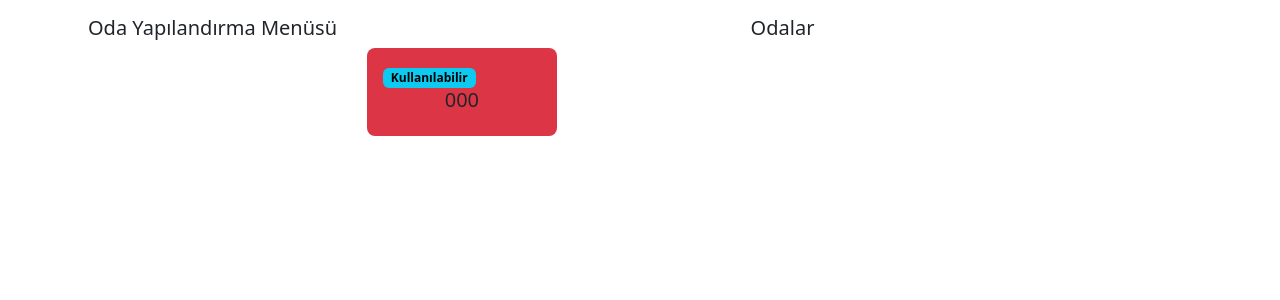
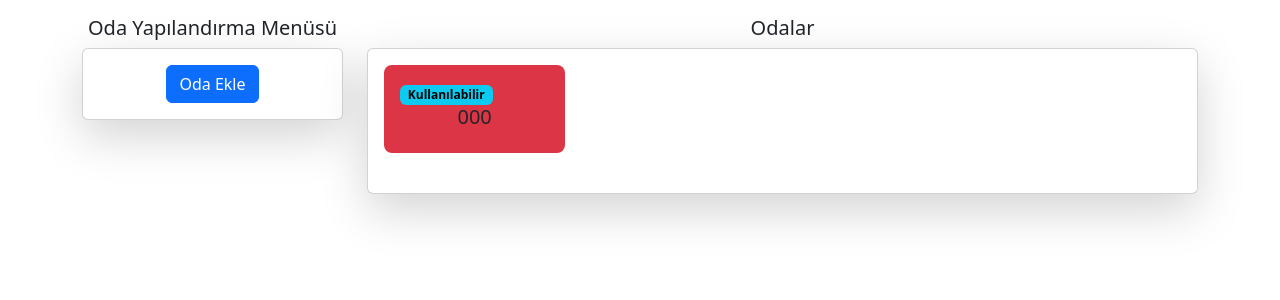
Before and after one commit to Alimddar/OtelKayit, a Django app: template OtelApp/templates/otel.html in a window 1280 px wide. Shown: the part 56-356 px from the top of the page. Run offline with Django 4.2, Linux system fonts and the light colour scheme; the template is opened without the code that fills it: most values are stand-ins (such as "Sample title", 1, 10 or a date in 2020); one stand-in notice (Sample message) is shown.

Commit message:
RoomAdd button added and can be create room

```diff
--- a/OtelApp/models.py
+++ b/OtelApp/models.py
@@ -24,9 +24,9 @@ class OtelOda(models.Model):
     roomclean = models.BooleanField(("Oda Temiz Mi?"), default=True)
     roomdefective = models.BooleanField(("Oda Arızalı Mı?"), default=False)
     roomactive = models.BooleanField(("Odayı Kapat!"), default=False)
-    roomprice = models.IntegerField(("Odanın Fiyatı"), blank=True)
+    roomprice = models.IntegerField(("Odanın Fiyatı"), default=0, blank=True)
     roomproblemreason = models.TextField(("Odanın Problemi Nedir?"), blank=True)
-    roomisempty = models.BooleanField(("Oda Dolu Mu?"),default=False)
+    roomisempty = models.BooleanField(("Oda Dolu Mu?"), default=False)
 
     def __str__(self) -> str:
         return self.roomtype
--- /dev/null
+++ b/OtelApp/templates/Components/_addroommodal.html
@@ -0,0 +1,33 @@
+<div class="modal fade" id="roomadd" data-bs-backdrop="static" data-bs-keyboard="false" tabindex="-1"
+    aria-labelledby="staticBackdropLabel" aria-hidden="true">
+    <div class="modal-dialog">
+        <div class="modal-content">
+            <div class="modal-header">
+                <h1 class="modal-title fs-5" id="staticBackdropLabel">Oda Ekle</h1>
+                <button type="button" class="btn-close" data-bs-dismiss="modal" aria-label="Close"></button>
+            </div>
+            <div class="modal-body">
+                {% for message in messages %}
+                    {% if message.tags == 'error' %}
+                        <div class="alert alert-danger" role="alert">
+                            {{ message }}
+                        </div>
+                    {% endif %}
+                {% endfor %}
+                <form action="http://127.0.0.1:8000/api/v1/roomadd" method="post">
+                    {% csrf_token %}
+                    <label for="roomnumber">Oda Numarası</label>
+                    <input type="number" placeholder="Oda Numarası" id="roomnumber" name="room-number" />
+                    <label for="roomtype">Oda Tipi</label>
+                    <input type="text" placeholder="Oda Tipi" id="roomtype" name="room-type"/>
+                    <label for="roombadcount">Yatak Sayısı</label>
+                    <input type="number" placeholder="Yatak Sayısı" id="roombadcount" name="room-badcount" />
+            </div>
+            <div class="modal-footer">
+                <button type="button" class="btn btn-secondary" data-bs-dismiss="modal">Kapat</button>
+                <button type="submit" class="btn btn-success">Yolla</button>
+                </form>
+            </div>
+        </div>
+    </div>
+</div>
--- a/OtelApp/templates/Components/_navbar.html
+++ b/OtelApp/templates/Components/_navbar.html
@@ -39,7 +39,7 @@
 
 
               <div class="ms-1">
-                  <a href=""><button class="btn btn-outline-danger">Çıkış</button></a>
+                  <a href="{% url 'logout' %}"><button class="btn btn-outline-danger">Çıkış</button></a>
               </div>
           {% endif %}
 
--- a/OtelApp/templates/otel.html
+++ b/OtelApp/templates/otel.html
@@ -14,9 +14,19 @@ Otel Sistemi
     <div class="row justify-content-between mt-3">
         <div class="col-md-3">
             <h5 class="text-center">Oda Yapılandırma Menüsü</h5>
+            <div class="card shadow-lg">
+                <div class="card-body">
+                    <div class="text-center">
+                        <button type="button" class="btn btn-primary" data-bs-toggle="modal"
+                            data-bs-target="#roomadd">Oda Ekle</button>
+                    </div>
+                </div>
+            </div>
         </div>
         <div class="col-md-9">
             <h5 class="text-center">Odalar</h5>
+            <div class="card shadow-lg">
+                <div class="card-body">
                         <div class="row justify-content-between">
                         {% if odalar %}
                         {% for oda in odalar %}
@@ -54,15 +64,13 @@ Otel Sistemi
                         {% else %}
                         <p>Oda Eklemelisin</p>
                         {% endif %}
-
-
-
-
+                    </div>
+                </div>
             </div>
         </div>
     </div>
 </div>
 
 
-
+{% include "./Components/_addroommodal.html" %}
 {% endblock site-icerik %}
--- a/OtelApp/views.py
+++ b/OtelApp/views.py
@@ -119,6 +119,12 @@ def detailguest(request, musteriId):
 
     return render(request, 'guestdetail.html', context)
 
+
+# Logout
+def logoutUser(request):
+    logout(request)
+    return redirect('home')
+
 # 404 sayfası için
 def hatasayfasi(request):
 
--- a/OtelKayit/urls.py
+++ b/OtelKayit/urls.py
@@ -26,6 +26,8 @@ from OtelApp.views import *
 from OtelAppApi.views import *
 
 
+baseapiUrl = "api/v1/"
+
 urlpatterns = [
     # Sayfa Pathleri
     path('admin/', admin.site.urls),
@@ -35,9 +37,11 @@ urlpatterns = [
     path('muhasebe', muhasebe, name="muhasebe"),
     path('odadetay/<odaId>', detailroom, name="odadetay"),
     path('musteridetay/<musteriId>', detailguest, name="musteridetay"),
+    path('logout', logoutUser ,name="logout"),
 
     # Api Path burada!
-    path('api/v1/odadetay/<odaId>', guestregister, name="misafirkayit"),
+    path(f'{baseapiUrl}odadetay/<odaId>', guestregister, name="misafirkayit"),
+    path(f'{baseapiUrl}roomadd',roomadd, name="roomadd"),
 
     # 404 Path'idir!.
     re_path(r'^.*/$', hatasayfasi, name="404"),
```
Also changed, not shown: OtelAppApi/views.py (+23 -1 lines), OtelApp/migrations/0015_alter_oteloda_roomprice.py (added). Lines whose indentation alone changed are shown as unchanged.
